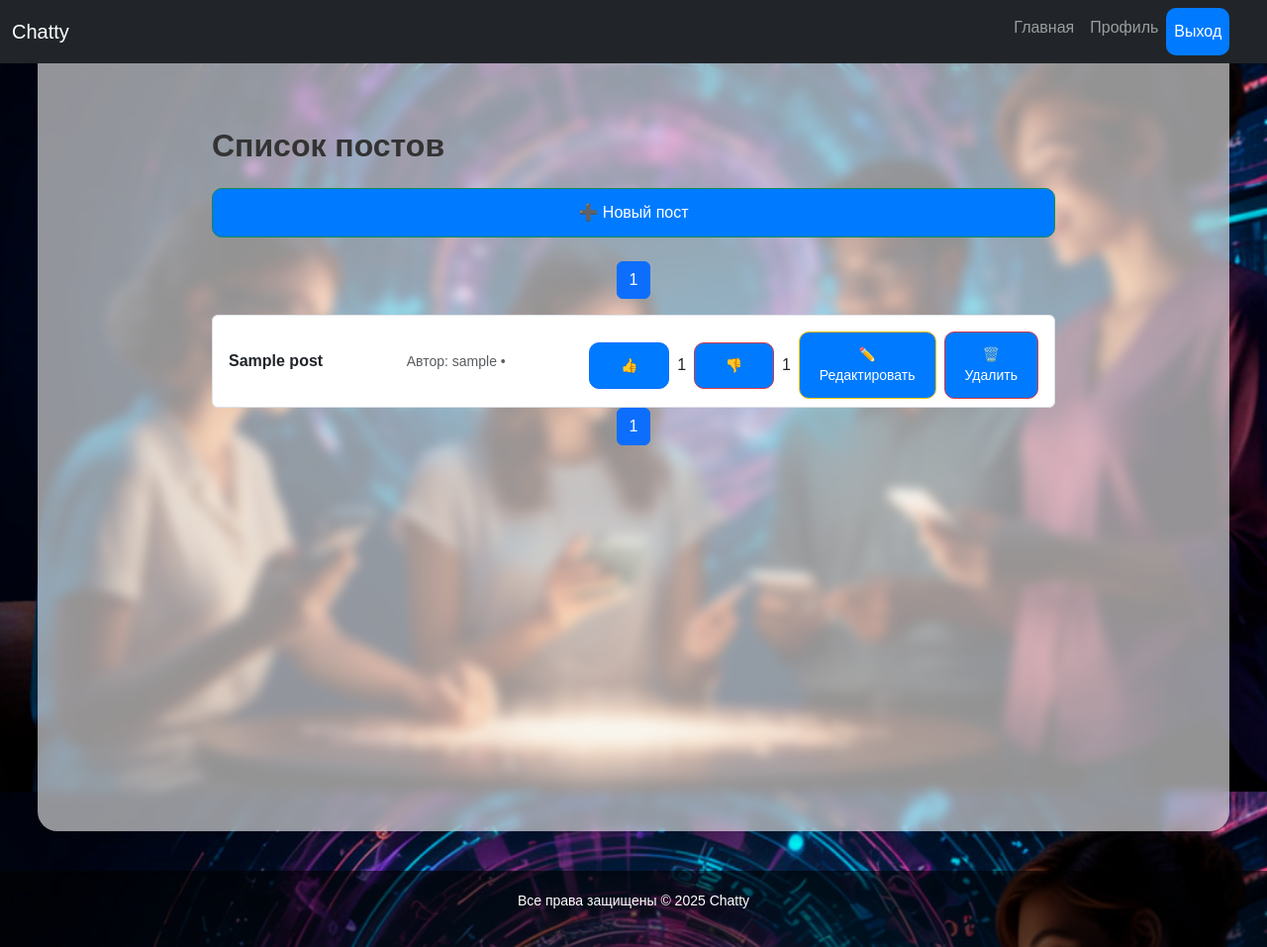
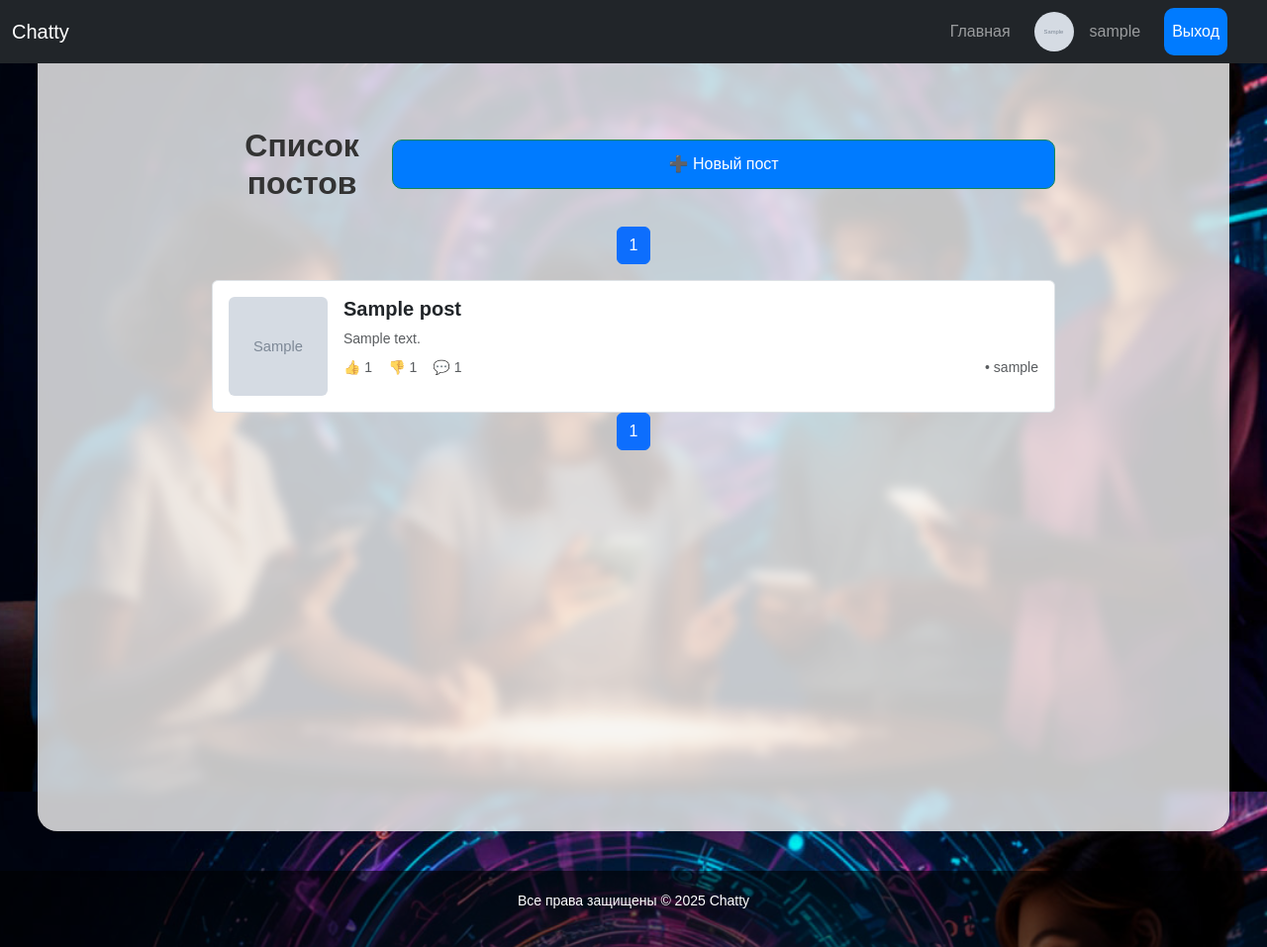
Before and after one commit to Olhafaruk/chatty_project, a Django app: page /posts/ in a window 1280 px wide. Shown: the whole page at 99% size. Run offline with Django 5.2, Linux system fonts and the light colour scheme; a user stored in the database is signed in; tables that the repository leaves empty hold one stand-in row (values such as "Sample post"); grey boxes marked "Sample" are stand-in pictures; parts of the project's set-up code (start-up, migrations or seed data) failed here and were passed over.

Commit message:
Добавил аватар в navbar.html, настроил страницу постов с фото поста, настроил проблему с пустым  slug

```diff
--- a/posts/templates/posts/post_detail.html
+++ b/posts/templates/posts/post_detail.html
@@ -1,3 +1,5 @@
+<! --posts/templates/posts/post_detail.html -->
+
 {% extends 'base.html' %}
 
 {% block title %}{{ post.title }}{% endblock %}
--- a/posts/templates/posts/post_list.html
+++ b/posts/templates/posts/post_list.html
@@ -1,15 +1,12 @@
 {% extends 'base.html' %}
-{% include "include/paginator.html" with page_obj=page_obj %}
-
 {% block title %}Посты{% endblock %}
+{% load static %}
 
 {% block content %}
 <div class="container mt-5">
+
   <div class="d-flex justify-content-between align-items-center mb-4">
     <h2 class="mb-0">Список постов</h2>
-    </div>
-  <div class="d-flex justify-content-between align-items-center mb-4">
-    <!-- Показываем кнопку "Новый пост" только для авторизованных пользователей -->
     {% if user.is_authenticated %}
       <a href="{% url 'posts:post_create' %}" class="btn btn-success">➕ Новый пост</a>
     {% endif %}
@@ -17,89 +14,59 @@
 
   {% if posts %}
     {% include "include/paginator.html" with page=page_obj %}
-    <ul class="list-group">
+
+    <div class="list-group">
       {% for post in posts %}
-        <li class="list-group-item d-flex justify-content-between align-items-center flex-wrap" data-post-slug="{{ post.slug }}">
+        <div class="list-group-item py-3 d-flex gap-3">
 
-          <!-- Заголовок поста с проверкой slug -->
+          <!-- Миниатюра поста -->
+          <div class="flex-shrink-0">
+            {% if post.image %}
+              <img src="{{ post.image.url }}" alt="Миниатюра" class="rounded" width="100" height="100" style="object-fit: cover;">
+            {% else %}
+              <img src="{% static 'images/default_post.jpg' %}" alt="Заглушка" class="rounded" width="100" height="100" style="object-fit: cover;">
+            {% endif %}
+          </div>
+
+          <!-- Контент поста -->
+          <div class="w-100">
+
+            <!-- Заголовок -->
             {% if post.slug %}
-            <a href="{% url 'posts:post_detail' post.slug %}" class="fw-bold text-decoration-none text-dark">
+              <a href="{% url 'posts:post_detail' post.slug %}" class="h5 fw-bold text-decoration-none text-dark d-block">
                 {{ post.title|default:"(Без заголовка)" }}
               </a>
             {% else %}
               <span class="text-danger">Пост без slug: {{ post.title|default:"(Без заголовка)" }}</span>
             {% endif %}
 
-            <!-- Информация о посте -->
-          <div class="text-muted small">
-            Автор: {{ post.author.username }} • {{ post.created_at|date:"d.m.Y H:i" }}
+            <!-- Краткий текст -->
+            <p class="mb-2 text-muted small">
+              {{ post.text|truncatewords:50 }}
+            </p>
+
+            <!-- Подвал: лайки, дизлайки, дата, автор -->
+            <div class="d-flex justify-content-between text-muted small mt-2">
+              <div class="d-flex gap-3">
+                <span>👍 {{ post.likes.count }}</span>
+                <span>👎 {{ post.dislikes.count }}</span>
+                <span>💬 {{ post.comments.count }}</span>
+              </div>
+              <div>
+                {{ post.created_at|date:"d.m.Y H:i" }} • {{ post.author.username }}
+              </div>
             </div>
 
-          <!-- Действия: Лайк, дизлайк и редактирование (только для автора) -->
-          <div class="mt-2 d-flex align-items-center gap-2">
-            <button class="btn-like btn btn-sm btn-outline-primary" data-action="like">👍</button>
-            <span class="like-count">{{ post.likes.count }}</span>
+          </div>
+        </div>
+      {% endfor %}
+    </div>
 
-            <button class="btn-dislike btn btn-sm btn-outline-danger" data-action="dislike">👎</button>
-            <span class="dislike-count">{{ post.dislikes.count }}</span>
-
-            {% if user == post.author %}
-              <a href="{% url 'posts:post_update' post.slug %}" class="btn btn-sm btn-warning">✏️ Редактировать</a>
-              <a href="{% url 'posts:post_delete' post.slug %}" class="btn btn-sm btn-danger">🗑️ Удалить</a>
-            {% endif %}
-          </div>
-        </li>
-      {% endfor %}
-    </ul>
     {% include "include/paginator.html" with page=page_obj %}
   {% else %}
-  <!-- Сообщение, если постов пока нет -->
     <div class="alert alert-info mt-4" role="alert">
-      Пока нет опубликованных постов. Будьте первым (для публикации поста просто зарегистрируйтесь)
+      Пока нет опубликованных постов. Будьте первым!
     </div>
   {% endif %}
 </div>
-
-<!-- JS для обработки лайков/дизлайков -->
-<script>
-document.addEventListener('DOMContentLoaded', function () {
-  document.querySelectorAll('.btn-like, .btn-dislike').forEach(button => {
-    button.addEventListener('click', function () {
-      const action = this.dataset.action;
-      const container = this.closest('[data-post-slug]');
-      const slug = container.dataset.postSlug;
-
-      fetch(`/${slug}/${action}/`, {
-        method: 'POST',
-        headers: {
-          'X-CSRFToken': getCookie('csrftoken'),
-          'X-Requested-With': 'XMLHttpRequest'
-        },
-        credentials: 'same-origin'
-      })
-      .then(response => response.json())
-      .then(data => {
-        container.querySelector('.like-count').textContent = data.likes_count;
-        container.querySelector('.dislike-count').textContent = data.dislikes_count;
-      });
-    });
-  });
-
-  // Получение CSRF-токена
-  function getCookie(name) {
-    let cookieValue = null;
-    if (document.cookie && document.cookie !== '') {
-      const cookies = document.cookie.split(';');
-      for (let i = 0; i < cookies.length; i++) {
-        const cookie = cookies[i].trim();
-        if (cookie.substring(0, name.length + 1) === (name + '=')) {
-          cookieValue = decodeURIComponent(cookie.substring(name.length + 1));
-          break;
-        }
-      }
-    }
-    return cookieValue;
-  }
-});
-</script>
 {% endblock %}
--- a/templates/base.html
+++ b/templates/base.html
@@ -50,7 +50,7 @@
     /* content-wrapper для других страниц */
     .content-wrapper.other-page {
         width: calc(100% - 20mm);
-        background: rgba(245, 245, 245, 0.6);
+        background: rgba(245, 245, 245, 0.8);
         min-height: 800px;
         backdrop-filter: blur(6px);
         -webkit-backdrop-filter: blur(6px);
--- a/templates/include/navbar.html
+++ b/templates/include/navbar.html
@@ -1,17 +1,27 @@
 <nav class="navbar navbar-expand-lg navbar-dark bg-dark">
-    <div class="container-fluid" style="padding-right: 10mm;">
+    <div class="container-fluid" style="padding-right: 40px;">
         <a class="navbar-brand" href="#">Chatty</a>
         <button class="navbar-toggler" type="button" data-bs-toggle="collapse" data-bs-target="#navbarNav">
             <span class="navbar-toggler-icon"></span>
         </button>
+
         <div class="collapse navbar-collapse" id="navbarNav">
-            <ul class="navbar-nav ms-auto">
-                <li class="nav-item"><a class="nav-link" href="{% url 'home' %}">Главная</a></li>
+            <ul class="navbar-nav d-flex align-items-center gap-3 ms-auto">
+                <li class="nav-item">
+                    <a class="nav-link" href="{% url 'home' %}">Главная</a>
+                </li>
 
                 {% if user.is_authenticated %}
-                    <li class="nav-item"><a class="nav-link" href="{% url 'profile' username=user.username %}">Профиль</a></li>
+                    <!-- Аватар и имя пользователя -->
+                    <li class="nav-item d-flex align-items-center">
+                        <img src="{% if user.avatar %}{{ user.avatar.url }}{% else %}{{ MEDIA_URL }}avatars/default.png{% endif %}"
+                             alt="Аватар"
+                             class="rounded-circle" width="40" height="40"
+                             style="object-fit: cover; margin-right: 8px;">
+                        <a class="nav-link" href="{% url 'profile' username=user.username %}">{{ user.username }}</a>
+                    </li>
 
-                    <!-- Добавляем форму для выхода с POST-запросом -->
+                    <!-- Форма выхода -->
                     <li class="nav-item">
                         <form method="POST" action="{% url 'logout' %}" style="display: inline;">
                             {% csrf_token %}
@@ -19,8 +29,13 @@
                         </form>
                     </li>
                 {% else %}
-                    <li class="nav-item"><a class="nav-link" href="{% url 'login' %}">Войти</a></li>
-                    <li class="nav-item"><a class="nav-link btn btn-primary text-white" href="{% url 'register' %}">Регистрация</a></li>
+                    <!-- Вход и регистрация -->
+                    <li class="nav-item">
+                        <a class="nav-link" href="{% url 'login' %}">Войти</a>
+                    </li>
+                    <li class="nav-item">
+                        <a class="nav-link btn btn-primary text-white" href="{% url 'register' %}">Регистрация</a>
+                    </li>
                 {% endif %}
             </ul>
         </div>
```
Also changed, not shown: media/post_images/Flux_Schnell_A_dramatic_highcontrast_colorful_image_depicting__0.jpg (added), media/post_images/Leonardo_Kino_XL_The_puppies_have_found_their_owner_1.jpg (added), media/post_images/_bea_2.jpg (added), static/images/default_post.jpg (added). Lines whose indentation alone changed are shown as unchanged.
